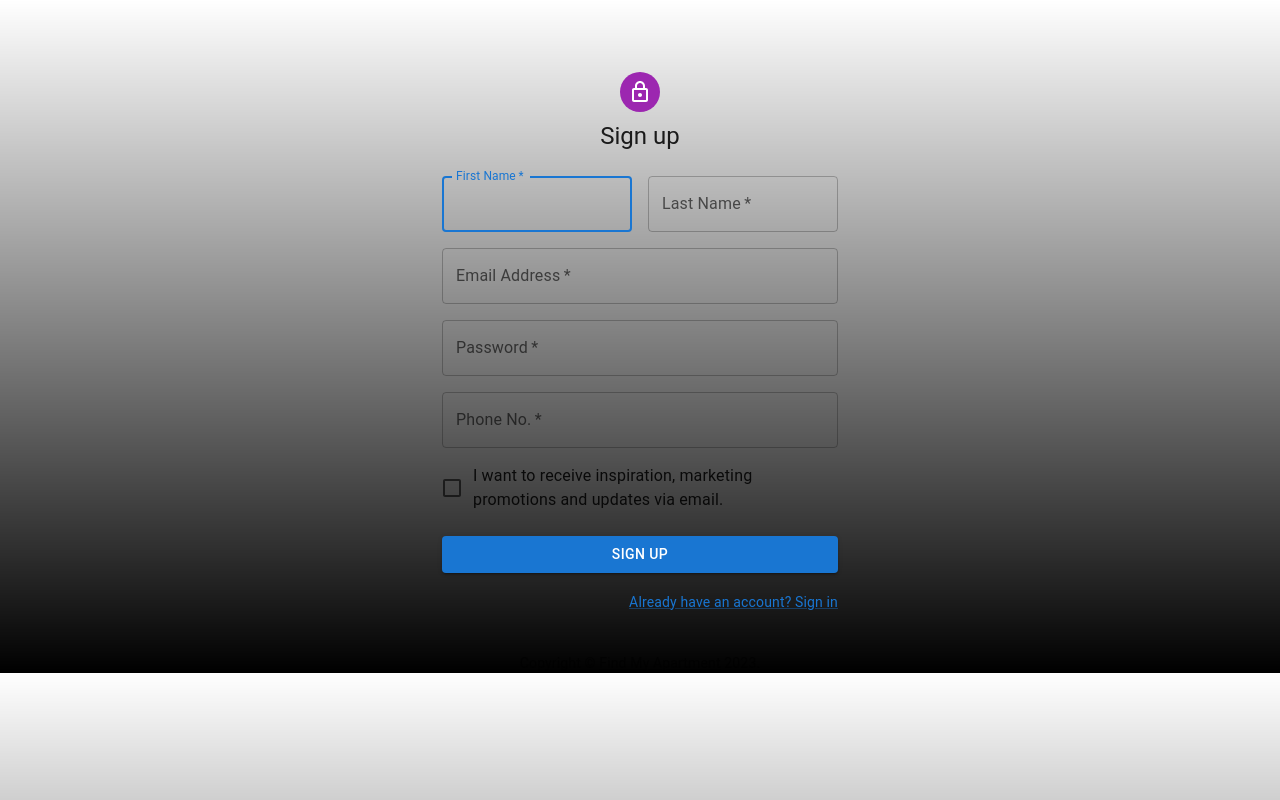
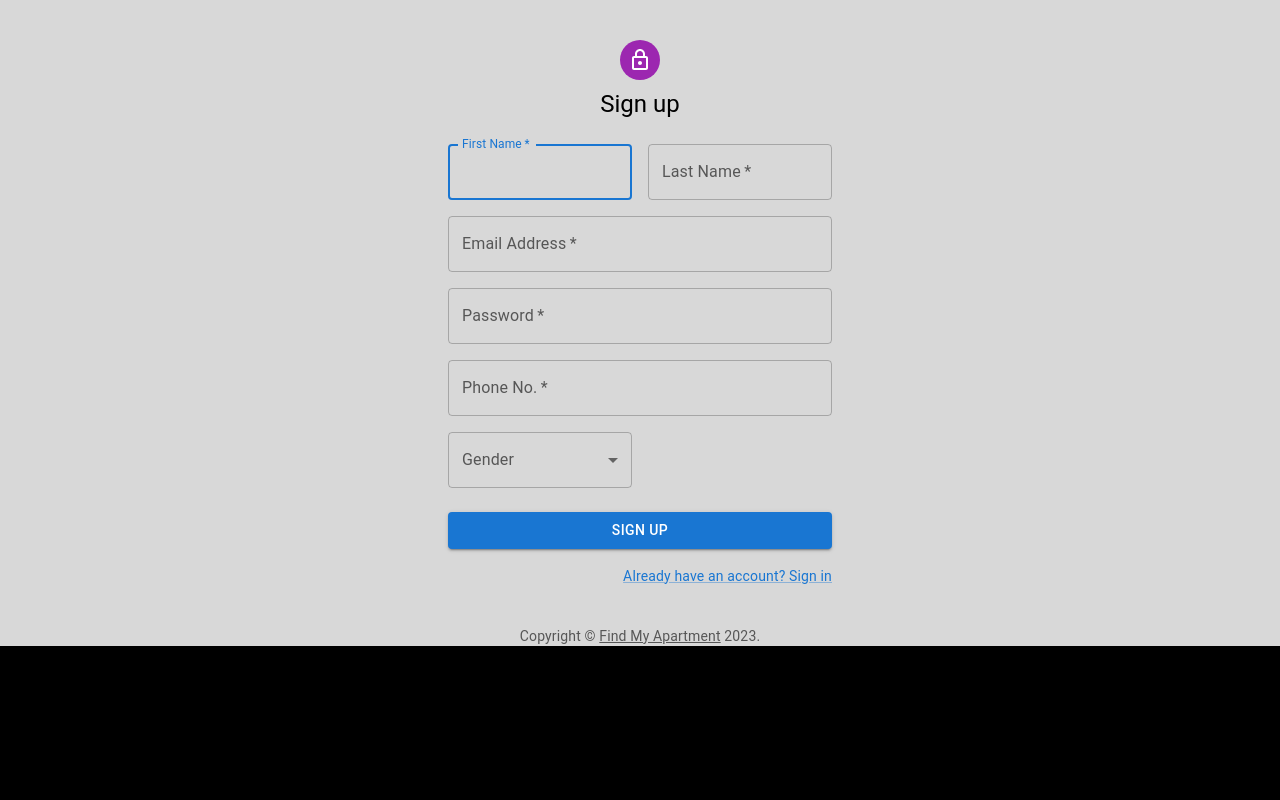
Before and after one commit to AshfaqRahman/find-my-apartment-frontend, a Next.js app: page /signup in a window 1280 px wide. Built offline with nearby package versions, Linux system fonts and the light colour scheme.

Commit message:
updated login and signup

```diff
--- a/src/app/signup/page.tsx
+++ b/src/app/signup/page.tsx
@@ -13,6 +13,7 @@ import LockOutlinedIcon from '@mui/icons-material/LockOutlined';
 import Typography from '@mui/material/Typography';
 import Container from '@mui/material/Container';
 import { createTheme, ThemeProvider } from '@mui/material/styles';
+import SelectComponent from '@/mui-components/select';
 
 function Copyright(props:any) {
   return (
@@ -29,7 +30,7 @@ function Copyright(props:any) {
 
 // TODO remove, this demo shouldn't need to reset the theme.
 
-const defaultTheme = createTheme();
+const defaultTheme = createTheme()
 
 export default function SignUp() {
   const handleSubmit = (event:any) => {
@@ -42,15 +43,14 @@ export default function SignUp() {
   };
 
   return (
-    <ThemeProvider theme={defaultTheme}>
-      <Container component="main" maxWidth="xs">
-        <CssBaseline />
+    <Grid container style={{backgroundColor: "#D8D8D8", display:"flex", justifyContent:"center"}}>
+      <Grid item maxWidth={"30vw"}>
         <Box
           sx={{
-            marginTop: 8,
+            marginTop: 4,
             display: 'flex',
             flexDirection: 'column',
-            alignItems: 'center',
+            alignItems: 'center'
           }}
         >
           <Avatar sx={{ m: 1, bgcolor: 'secondary.main' }}>
@@ -61,7 +61,7 @@ export default function SignUp() {
           </Typography>
           <Box component="form" noValidate onSubmit={handleSubmit} sx={{ mt: 3 }}>
             <Grid container spacing={2}>
-              <Grid item xs={12} sm={6}>
+              <Grid item md={6}>
                 <TextField
                   autoComplete="given-name"
                   name="firstName"
@@ -72,7 +72,7 @@ export default function SignUp() {
                   autoFocus
                 />
               </Grid>
-              <Grid item xs={12} sm={6}>
+              <Grid item md={6}>
                 <TextField
                   required
                   fullWidth
@@ -82,7 +82,7 @@ export default function SignUp() {
                   autoComplete="family-name"
                 />
               </Grid>
-              <Grid item xs={12}>
+              <Grid item md={12}>
                 <TextField
                   required
                   fullWidth
@@ -92,7 +92,7 @@ export default function SignUp() {
                   autoComplete="email"
                 />
               </Grid>
-              <Grid item xs={12}>
+              <Grid item md={12}>
                 <TextField
                   required
                   fullWidth
@@ -103,7 +103,7 @@ export default function SignUp() {
                   autoComplete="new-password"
                 />
               </Grid>
-              <Grid item xs={12}>
+              <Grid item md={12}>
                 <TextField
                   required
                   fullWidth
@@ -114,11 +114,8 @@ export default function SignUp() {
                   placeholder="01XXX-XXX-XXX"
                 />
               </Grid>
-              <Grid item xs={12}>
-                <FormControlLabel
-                  control={<Checkbox value="allowExtraEmails" color="primary" />}
-                  label="I want to receive inspiration, marketing promotions and updates via email."
-                />
+              <Grid item md={6}>
+                <SelectComponent value={''} elements={['Male', 'Female']} title={'Gender'} required/>
               </Grid>
             </Grid>
             <Button
@@ -131,7 +128,7 @@ export default function SignUp() {
             </Button>
             <Grid container justifyContent="flex-end">
               <Grid item>
-                <Link href="#" variant="body2">
+                <Link href="/signin" variant="body2">
                   Already have an account? Sign in
                 </Link>
               </Grid>
@@ -139,7 +136,8 @@ export default function SignUp() {
           </Box>
         </Box>
         <Copyright sx={{ mt: 5 }} />
-      </Container>
-    </ThemeProvider>
+      </Grid>
+    </Grid>
+
   );
 }
```
Also changed, not shown: src/app/login/page.tsx (+19 -3 lines).
